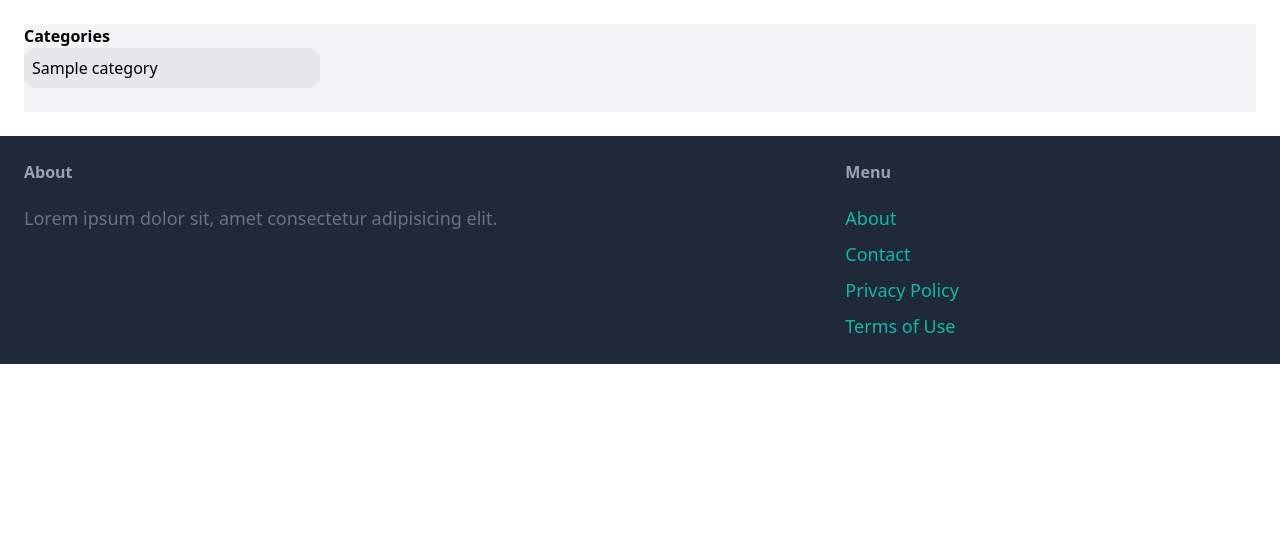
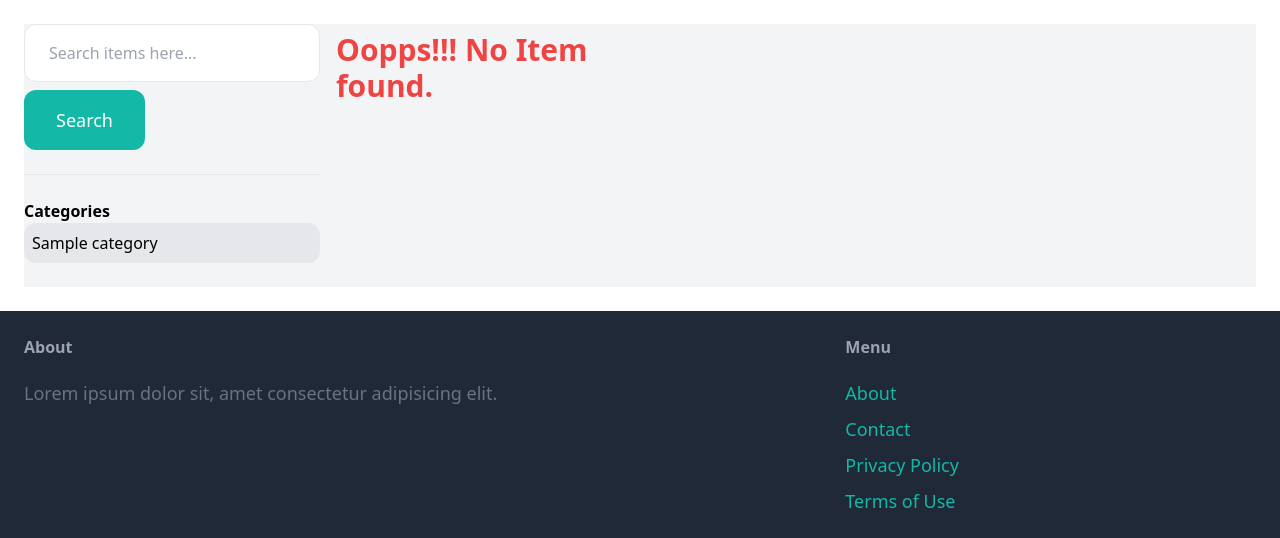
Before and after one commit to matrix-bro/online-bazar, a Django app: page /browse/ in a window 1280 px wide. Shown: the part 77-615 px from the top of the page. Run offline with Django 4.2, Linux system fonts and the light colour scheme; tables that the repository leaves empty hold one stand-in row (values such as "Sample post"); some libraries are stand-ins or nearby versions.

Commit message:
Search Items using search bar done

```diff
--- a/app/templates/app/browse_items.html
+++ b/app/templates/app/browse_items.html
@@ -5,6 +5,14 @@
 {%block content %}
     <div class="grid grid-cols-4 gap-4 pb-6 bg-gray-100">
         <div class="col-span-1">
+            <form action="{% url 'browse' %}" method="get">
+                <input type="text" name="query" class="w-full py-4 px-6 border rounded-xl" value="{{ query }}" placeholder="Search items here...">
+
+                <button class="mt-2 py-4 px-8 text-lg bg-teal-500 text-white rounded-xl">Search</button>
+            </form>
+
+            <hr class="my-6">
+
             <p class="font-semibold">Categories</p>
             <ul>
                 {% for category in categories %}
@@ -17,6 +25,7 @@
 
         <div class="col-span-3">
             <div class="grid grid-cols-3 gap-3">
+                {% if items %}
                     {% for item in items %}
                         <div>
                             <a href="{% url 'item-details' item.id %}">
@@ -30,6 +39,9 @@
                             </a>
                         </div>
                     {% endfor %}
+                {% else %}
+                    <h2 class="text-3xl font-semibold pt-2 text-red-500">Oopps!!! No Item found.</h2>
+                {% endif %}
             </div>
         </div>
     </div>
--- a/app/views.py
+++ b/app/views.py
@@ -2,6 +2,7 @@
 from app.forms import EditItemForm, NewItemForm, SignUpForm
 from django.contrib.auth.decorators import login_required
 from app.models import Category, Item
+from django.db.models import Q
 
 def index(request):
     items = Item.objects.filter(is_sold=False).order_by('-created_at')[:6]
@@ -94,11 +95,16 @@
     })
 
 def browse_items(request):
-
+    query = request.GET.get('query', '')
     categories = Category.objects.all()
     items = Item.objects.filter(is_sold=False)
+
+    if query:
+        # Filtering in name OR description
+        items = items.filter(Q(name__icontains=query) | Q(description__icontains=query))
 
     return render(request, 'app/browse_items.html', {
         'items': items,
         'categories': categories,
+        'query': query,
     })
```
Lines whose indentation alone changed are shown as unchanged.
